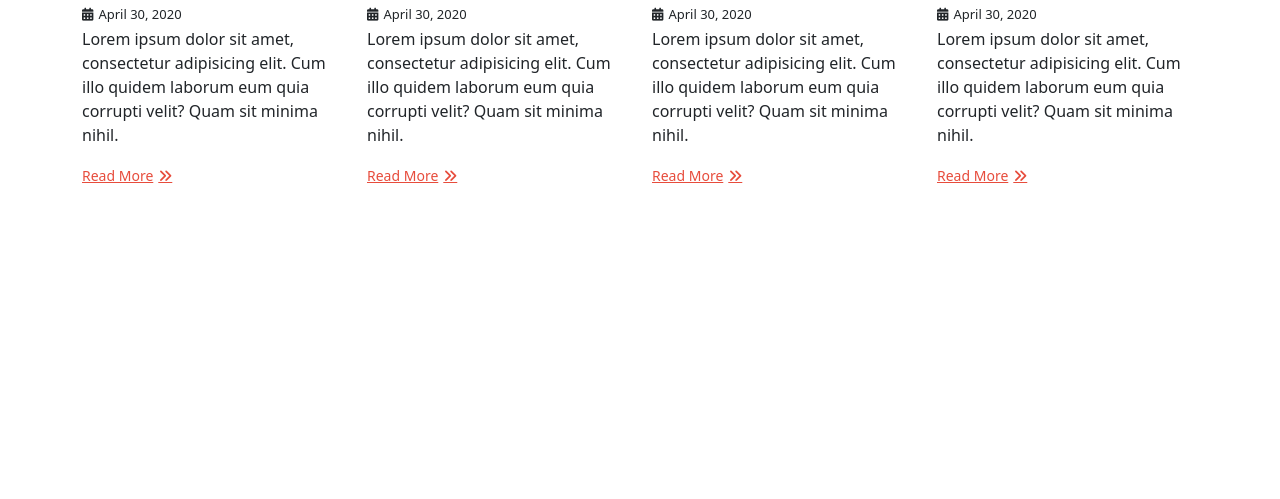
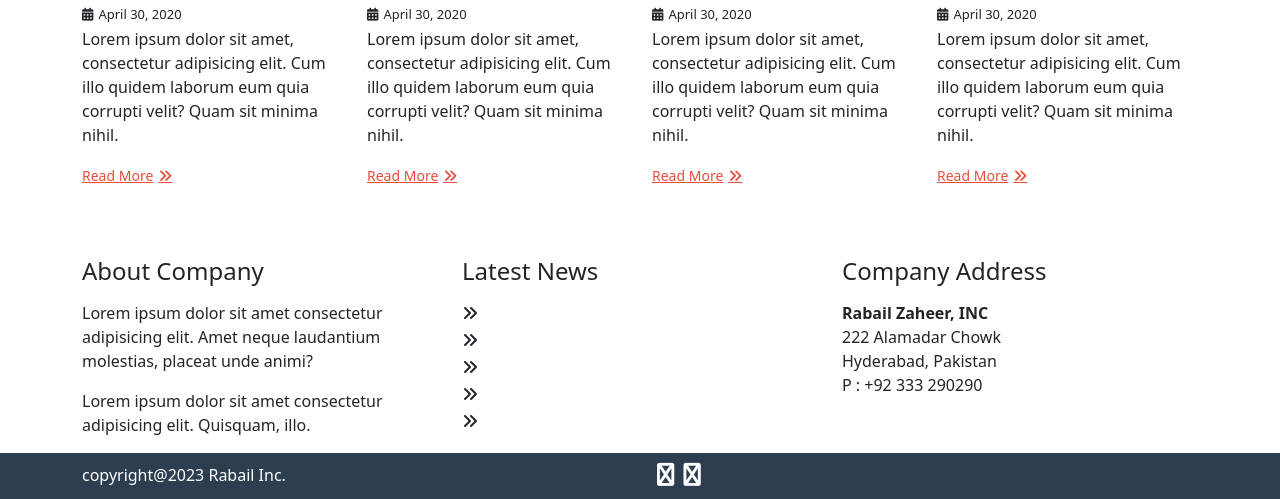
Before and after one commit to Rabail-Zaheer/BootstrapProject2, a plain HTML site: page index.html in a window 1280 px wide. Shown: the part 1555-2054 px from the top of the page. Before the commit the page ends 1812 px from the top, so only its background shows below. Drawn offline with nearby package versions, Linux system fonts and the light colour scheme.

Commit message:
Final Changes Done!

```diff
--- a/CSS/style.css
+++ b/CSS/style.css
@@ -132,3 +132,109 @@ a.readmore:after {
   font-family: FontAwesome;
   padding-left: 5px;
 }
+
+#footer-sidebar {
+  color: #fff;
+  background-color: #34495e;
+  padding: 20px 0;
+}
+
+.footer-widget h4:after {
+  content: "";
+  background-color: #fff;
+  display: block;
+  width: 50px;
+  height: 2px;
+  margin: 5px 0;
+}
+
+.footer-widget a {
+  color: #fff;
+}
+
+.latest-news {
+  list-style: none;
+  padding: 0;
+  margin: 0;
+}
+
+.latest-news li {
+  margin-bottom: 3px;
+}
+
+.latest-news li:before {
+  content: "\f101";
+  font-family: FontAwesome;
+  padding-right: 5px;
+}
+
+#footer {
+  background-color: #2c3e50;
+  color: #fff;
+  padding: 10px 0;
+}
+
+#social-icons {
+  list-style: none;
+  color: #fff;
+  margin: 0;
+  padding: 0;
+}
+
+#social-icons li {
+  display: inline;
+  padding-left: 5px;
+}
+
+#social-icons li a {
+  color: #fff;
+  font-size: 23px;
+}
+
+@media (max-width: 992px) {
+  .news-post {
+    margin-bottom: 30px;
+  }
+}
+
+@media (max-width: 768px) {
+  #logo {
+    text-align: center;
+    margin: 10px 0;
+  }
+
+  #menu {
+    text-align: center;
+  }
+
+  .banner-title {
+    padding-top: 0;
+  }
+
+  .banner-title h1 {
+    font-size: 1.7rem;
+  }
+  .section {
+    padding-top: 40px;
+    padding-bottom: 40px;
+  }
+  .testimonials {
+    text-align: center;
+    margin-bottom: 30px;
+  }
+
+  .service-box {
+    margin-bottom: 30px;
+  }
+
+  .footer-widget {
+    margin-bottom: 20px;
+  }
+
+  #footer {
+    text-align: center;
+  }
+  #social-icons {
+    margin-top: 10px;
+  }
+}
--- a/index.html
+++ b/index.html
@@ -68,7 +68,7 @@
         <div class="col-md-12">
           <h2 class="section-head">Some Heading Goes Here</h2>
         </div>
-        <div class="col-md-4">
+        <div class="col-sm-6 col-md-4">
           <div class="service-box">
             <i class="fa fa-anchor"></i>
             <h3>Some Heading</h3>
@@ -79,7 +79,7 @@
           </div>
         </div>
 
-        <div class="col-md-4">
+        <div class="col-sm-6 col-md-4">
           <div class="service-box">
             <i class="fa fa-bar-chart"></i>
             <h3>Some Heading</h3>
@@ -90,7 +90,7 @@
           </div>
         </div>
 
-        <div class="col-md-4">
+        <div class="col-sm-6 col-md-4">
           <div class="service-box">
             <i class="fa fa-diamond"></i>
             <h3>Some Heading</h3>
@@ -161,7 +161,7 @@
           <h2 class="section-head">Recent News</h2>
         </div>
 
-        <div class="col-lg-3">
+        <div class="col-md-6 col-lg-3">
           <div class="news-post">
             <img
               src="images/post-1.jpg"
@@ -182,7 +182,7 @@
           </div>
         </div>
 
-        <div class="col-lg-3">
+        <div class="col-md-6 col-lg-3">
           <div class="news-post">
             <img
               src="images/post-2.jpg"
@@ -203,7 +203,7 @@
           </div>
         </div>
 
-        <div class="col-lg-3">
+        <div class="col-md-6 col-lg-3">
           <div class="news-post">
             <img
               src="images/post-3.jpg"
@@ -224,7 +224,7 @@
           </div>
         </div>
 
-        <div class="col-lg-3">
+        <div class="col-md-6 col-lg-3">
           <div class="news-post">
             <img
               src="images/post-4.jpg"
@@ -246,6 +246,84 @@
         </div>
       </div>
     </div>
+
+    <div class="footer-sidebar">
+      <div class="container">
+        <div class="row">
+          <div class="col-sm-6 col-md-4">
+            <div class="footer-widget">
+              <h4>About Company</h4>
+              <p>
+                Lorem ipsum dolor sit amet consectetur adipisicing elit. Amet
+                neque laudantium molestias, placeat unde animi?
+              </p>
+              <p>
+                Lorem ipsum dolor sit amet consectetur adipisicing elit.
+                Quisquam, illo.
+              </p>
+            </div>
+          </div>
+
+          <div class="col-sm-6 col-md-4">
+            <div class="footer-widget">
+              <h4>Latest News</h4>
+              <ul class="latest-news">
+                <li>
+                  <a href="#">Lorem ipsum dolor sit amet consectetur.</a>
+                </li>
+                <li>
+                  <a href="#">Lorem ipsum dolor sit amet consectetur.</a>
+                </li>
+                <li>
+                  <a href="#">Lorem ipsum dolor sit amet consectetur.</a>
+                </li>
+                <li>
+                  <a href="#">Lorem ipsum dolor sit amet consectetur.</a>
+                </li>
+                <li>
+                  <a href="#">Lorem ipsum dolor sit amet consectetur.</a>
+                </li>
+              </ul>
+            </div>
+          </div>
+
+          <div class="col-sm-6 col-md-4">
+            <div class="footer-widget">
+              <h4>Company Address</h4>
+              <address>
+                <b>Rabail Zaheer, INC</b> <br />
+                222 Alamadar Chowk
+                <br />
+                Hyderabad, Pakistan <br />
+                P : +92 333 290290
+              </address>
+            </div>
+          </div>
+        </div>
+      </div>
+    </div>
+
+    <div id="footer">
+      <div class="container">
+        <div class="row">
+          <div class="col-md-6">copyright@2023 Rabail Inc.</div>
+          <div class="col-md-6">
+            <ul id="social-icons" class="float-md-right">
+              <li>
+                <a href="#" class="fa fa-facebook-square"></a>
+              </li>
+              <li>
+                <a href="#" class="fa fa-twitter-square"></a>
+              </li>
+              <li>
+                <a href="#" class="fa fa-linkedin-square"></a>
+              </li>
+            </ul>
+          </div>
+        </div>
+      </div>
+    </div>
+
     <script
       src="https://cdn.jsdelivr.net/npm/bootstrap@5.0.2/dist/js/bootstrap.bundle.min.js"
       integrity="sha384-MrcW6ZMFYlzcLA8Nl+NtUVF0sA7MsXsP1UyJoMp4YLEuNSfAP+JcXn/tWtIaxVXM"
```
